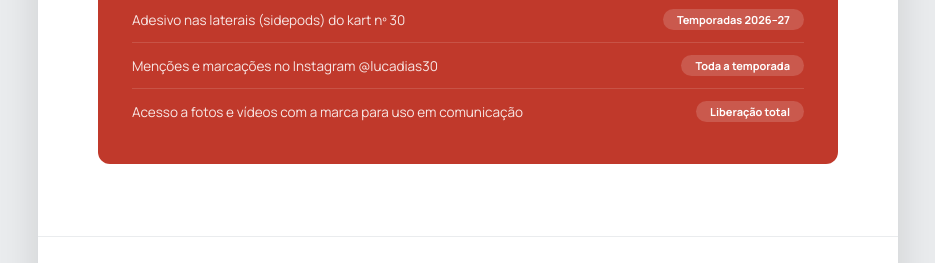
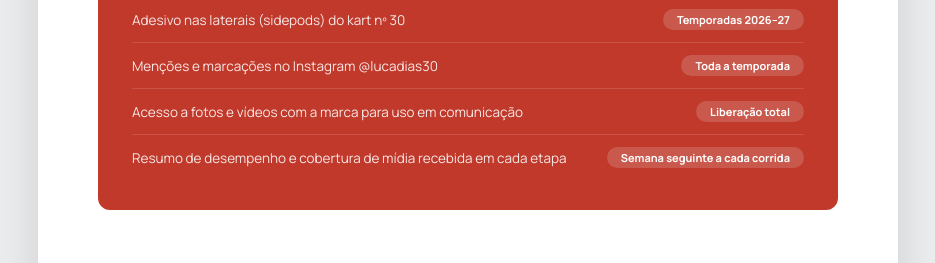
Before and after one commit to robertoalcantara/luca_site, a plain HTML site: page proposta_patrocinio/arai/index.html in a window 1280 px wide. Shown: the part 6144-6407 px from the top of the page, without its empty margins (172-1107 px from the left). Drawn offline with Linux system fonts and the light colour scheme.

Commit message:
Adiciona contrapartida de resumo semanal de desempenho e cobertura de midia por etapa

```diff
--- a/proposta_patrocinio/arai/index.html
+++ b/proposta_patrocinio/arai/index.html
@@ -653,6 +653,10 @@ A temporada 2026 fecha com disputas na Paraíba, além do Campeonato Cearense de
         <span class="proposal-item-label">Acesso a fotos e vídeos com a marca para uso em comunicação</span>
         <span class="proposal-item-value">Liberação total</span>
       </div>
+      <div class="proposal-item">
+        <span class="proposal-item-label">Resumo de desempenho e cobertura de mídia recebida em cada etapa</span>
+        <span class="proposal-item-value">Semana seguinte a cada corrida</span>
+      </div>
     </div>
   </div>
 
```
